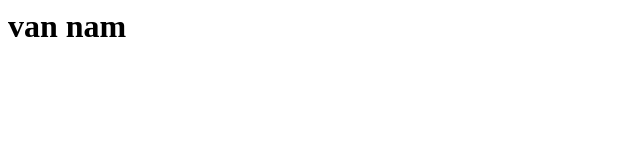
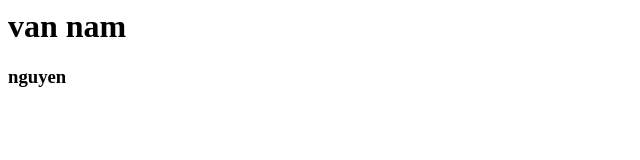
Before and after one commit to vnamnguyenn/project1, a plain HTML site: page index.html in a window 1280 px wide. Shown: the full height of the page, 0-640 px from the left. Drawn offline with Linux system fonts and the light colour scheme.

Commit message:
Update index.html

```diff
--- a/index.html
+++ b/index.html
@@ -1 +1,2 @@
 <h1>van nam</h1>
+<h3>nguyen</h3>
```
